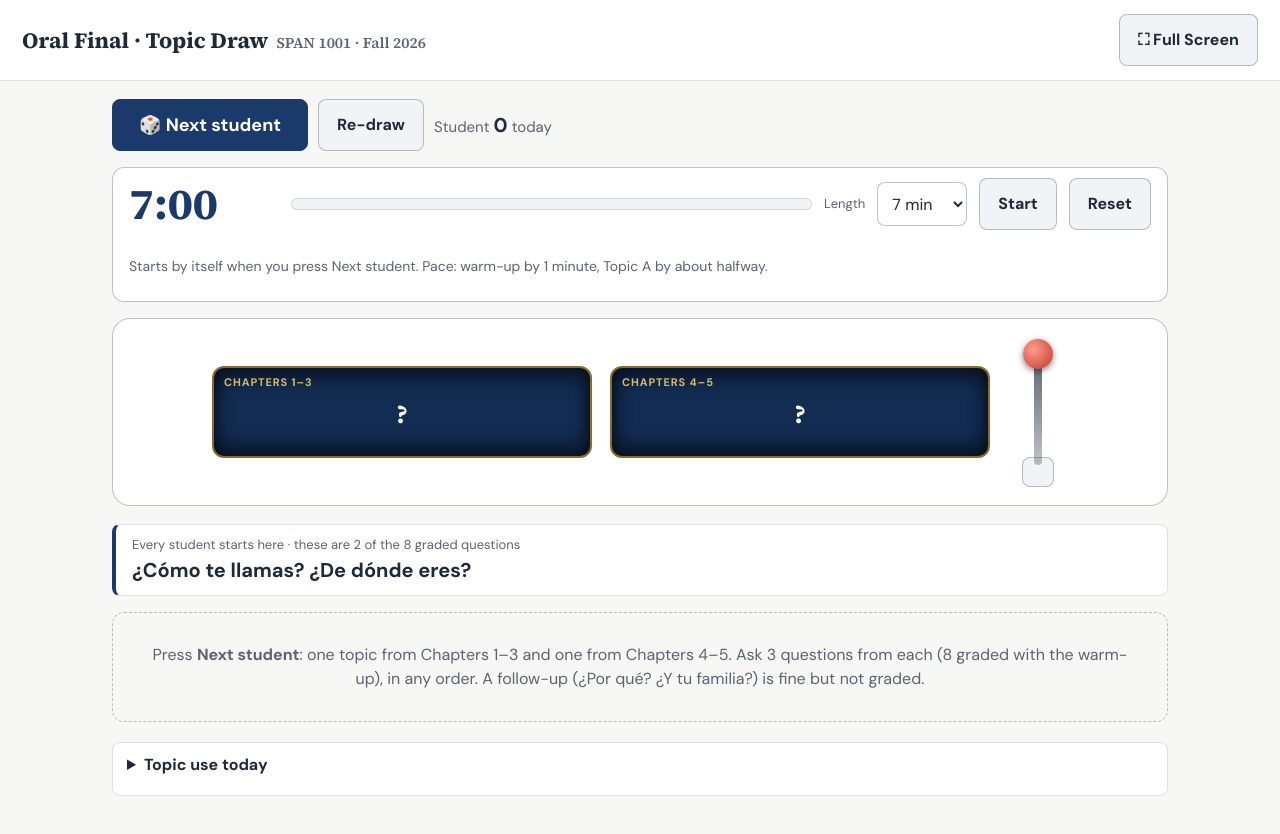
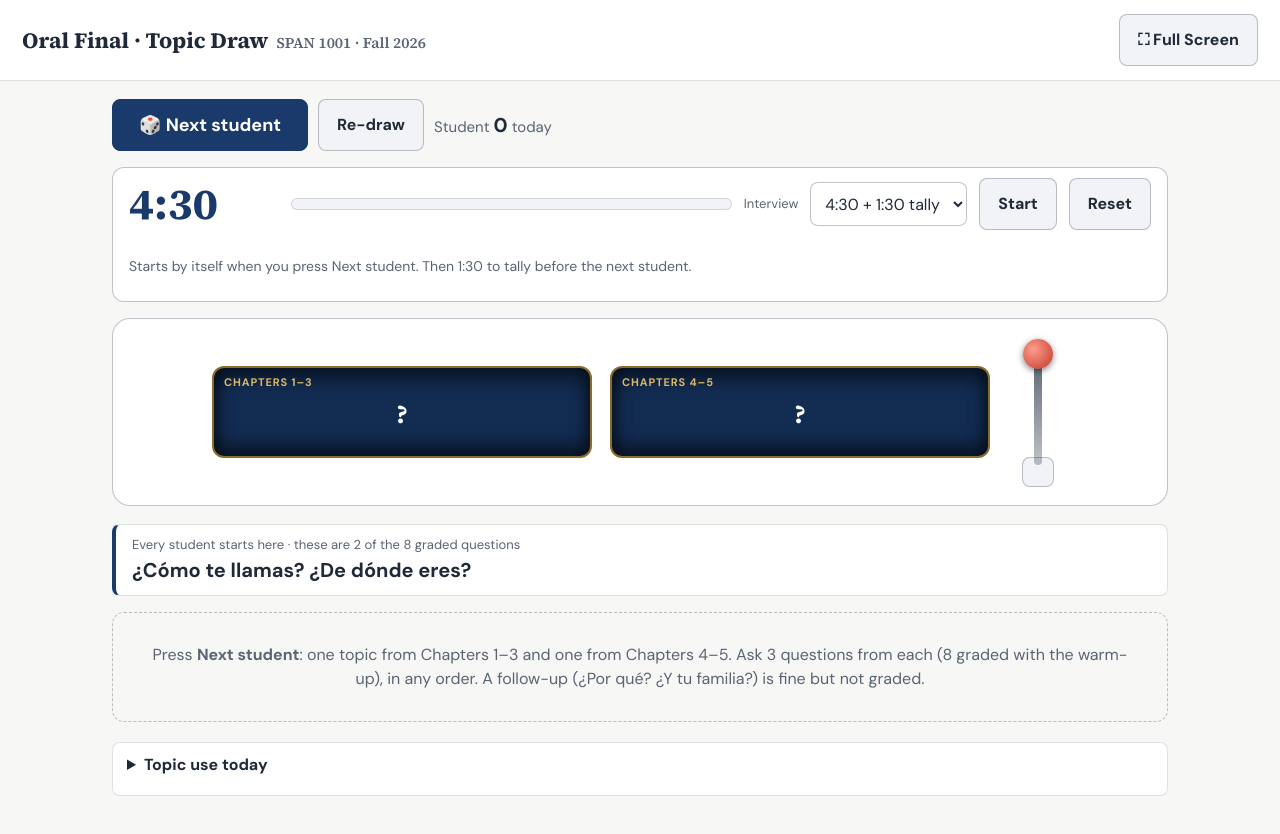
Before and after one commit to junnynoh-tech/span1001, a plain HTML site: page current/oral-final/topic-draw.html in a window 1280 px wide. Drawn offline with Linux system fonts and the light colour scheme.

Commit message:
Topic draw timer: 4:30 interview + 1:30 tally (6-minute slots)
Co-Authored-By: Claude Opus 5.5 <noreply@anthropic.com>

```diff
--- a/current/oral-final/topic-draw.html
+++ b/current/oral-final/topic-draw.html
@@ -10,7 +10,7 @@
      no names, nothing about any student. Light navy theme (11-05), same as the grading tool.
      iPad (11-05): counts + the current pair live in localStorage for today's date only, so a Safari tab reload mid-interview
      brings the same questions back and a new day starts at zero by itself; big touch targets; Add to Home Screen = full screen.
-     Timer (11-17): countdown per interview, starts on Next student (not on Re-draw), length menu remembered, start time in
+     Timer (11-17): countdown per interview (default 4:30, then a 1:30 tally countdown = the 6-minute slot), starts on Next student (not on Re-draw), length menu remembered, start time in
      localStorage so a reload keeps counting; gold in the last 2 minutes, red and counting up over time; keeps the screen awake. -->
 <link rel="preconnect" href="https://fonts.googleapis.com">
 <link href="https://fonts.googleapis.com/css2?family=Source+Serif+4:wght@600;700&family=DM+Sans:wght@400;600;700&display=swap" rel="stylesheet">
@@ -58,6 +58,7 @@
   .timer .prog{flex:1 1 200px;height:12px;border-radius:6px;background:var(--surf2);border:1px solid var(--line);overflow:hidden}
   .timer .prog i{display:block;height:100%;width:0;background:var(--teal)}
   .timer.warn{border-color:#8A6D2E;background:#FBF6EA} .timer.warn .clock{color:#8A6D2E} .timer.warn .prog i{background:#8A6D2E}
+  .timer.tally{border-color:var(--teal);background:var(--surf2)} .timer.tally .clock{color:var(--teal)}
   .timer.over{border-color:#B91C1C;background:#FDF0F0} .timer.over .clock{color:#B91C1C} .timer.over .prog i{background:#B91C1C}
   .timer select{font:inherit;font-size:16px;min-height:44px;padding:6px 10px;border-radius:8px;border:1px solid var(--line2);background:var(--surf);color:var(--text)}
   .timer .msg{font-size:14px;color:var(--muted);flex-basis:100%}
@@ -78,11 +79,11 @@
   <div class="timer" id="timer">
     <div class="clock" id="clock" role="timer" aria-label="Time left in this interview">--:--</div>
     <div class="prog" aria-hidden="true"><i id="prog"></i></div>
-    <label class="note" for="len">Length</label>
-    <select id="len"><option value="4">4 min</option><option value="5">5 min</option><option value="6">6 min</option><option value="7">7 min</option><option value="8">8 min</option><option value="10">10 min</option><option value="12">12 min</option><option value="15">15 min</option></select>
+    <label class="note" for="len">Interview</label>
+    <select id="len"><option value="4.5">4:30 + 1:30 tally</option><option value="4">4 min</option><option value="5">5 min</option><option value="6">6 min</option><option value="7">7 min</option><option value="8">8 min</option><option value="10">10 min</option><option value="12">12 min</option><option value="15">15 min</option></select>
     <button type="button" class="btn" id="tgo">Start</button>
     <button type="button" class="btn" id="treset">Reset</button>
-    <p class="msg" id="tmsg">Starts by itself when you press Next student. Pace: warm-up by 1 minute, Topic A by about halfway.</p>
+    <p class="msg" id="tmsg">Starts by itself when you press Next student. Then 1:30 to tally before the next student.</p>
   </div>
   <div class="slot" aria-label="Topic draw">
     <div class="reel" id="reelA"><span class="lab">Chapters 1–3</span><div class="win" lang="es">?</div></div>
@@ -136,7 +137,7 @@ var BANK={"exam": "Oral Final", "term": "Fall 2026", "topics": [{"id": "uni", "g
     setTimeout(function(){ land(rb,pair[1]); clearInterval(tick); busy=false; done(); },1500);
   }
   /* ---- interview timer: start time kept in localStorage so a reload keeps counting ---- */
-  var TK='oralTimer_v1', tm={len:7,start:null,paused:null}, wl=null;
+  var TK='oralTimer_v2', TALLY=90, tm={len:4.5,start:null,paused:null}, wl=null;  /* 6-minute slots: 4:30 interview + 1:30 tally */
   try{ var ts=JSON.parse(localStorage.getItem(TK)||'null'); if(ts) tm=ts; }catch(e){}
   if(tm.day!==TODAY){ tm.start=null; tm.paused=null; tm.day=TODAY; }  /* a timer left running on another day doesn't carry over */
   function tsave(){ try{ localStorage.setItem(TK, JSON.stringify(tm)); }catch(e){} }
@@ -145,13 +146,15 @@ var BANK={"exam": "Oral Final", "term": "Fall 2026", "topics": [{"id": "uni", "g
     if(!on && wl){ wl.release(); wl=null; } }catch(e){} }
   function tpaint(){
     var total=tm.len*60, box=document.getElementById('timer'), msg=document.getElementById('tmsg'), go=document.getElementById('tgo');
-    if(tm.start==null){ document.getElementById('clock').textContent=fmt(total); document.getElementById('prog').style.width='0'; box.className='timer'; go.textContent='Start'; msg.textContent='Starts by itself when you press Next student. Pace: warm-up by 1 minute, Topic A by about halfway.'; return; }
-    var el=Math.floor(((tm.paused||Date.now())-tm.start)/1000), left=total-el;
-    document.getElementById('clock').textContent=fmt(left);
-    document.getElementById('prog').style.width=Math.min(100,100*el/total)+'%';
-    box.className='timer'+(left<0?' over':left<=120?' warn':'');
+    if(tm.start==null){ document.getElementById('clock').textContent=fmt(total); document.getElementById('prog').style.width='0'; box.className='timer'; go.textContent='Start'; msg.textContent='Starts by itself when you press Next student. Then 1:30 to tally before the next student.'; return; }
+    var el=Math.floor(((tm.paused||Date.now())-tm.start)/1000), left=total-el, warn=Math.min(120,Math.round(total/4)), tl=TALLY+left;
+    var ph= left>0 ? (left<=warn?'warn':'') : tl>0 ? 'tally' : 'over';
+    document.getElementById('clock').textContent= ph==='tally' ? fmt(tl) : ph==='over' ? fmt(tl) : fmt(left);
+    document.getElementById('prog').style.width= ph==='tally'||ph==='over' ? Math.min(100,100*(-left)/TALLY)+'%' : Math.min(100,100*el/total)+'%';
+    box.className='timer'+(ph?' '+ph:'');
     go.textContent=tm.paused?'Resume':'Pause';
-    msg.textContent= tm.paused ? 'Paused.' : left<0 ? 'Over time: finish this answer and close.' : left<=120 ? 'Last 2 minutes: move to the last question you need.' : el<60 ? 'Warm-up: ¿Cómo te llamas? ¿De dónde eres?' : el<total/2 ? 'Topic A (3 questions).' : 'Topic B (3 questions).';
+    msg.textContent= tm.paused ? 'Paused.' : ph==='over' ? 'Tally time is up: the next student is due. Press Next student.' : ph==='tally' ? 'Interview over. Tally the grades: count the rows, add the ✗s, tick the levels, write the total.'
+      : ph==='warn' ? 'Last '+(warn>=120?'2 minutes':'minute')+': ask the last question you need.' : el<total*0.12 ? 'Warm-up: ¿Cómo te llamas? ¿De dónde eres?' : el<total*0.55 ? 'Topic A (3 questions).' : 'Topic B (3 questions).';
   }
   function tstart(){ tm.start=Date.now(); tm.paused=null; tsave(); wake(true); tpaint(); }
   function ttoggle(){ if(tm.start==null){ tstart(); return; } if(tm.paused){ tm.start+=Date.now()-tm.paused; tm.paused=null; wake(true); } else { tm.paused=Date.now(); } tsave(); tpaint(); }
```
